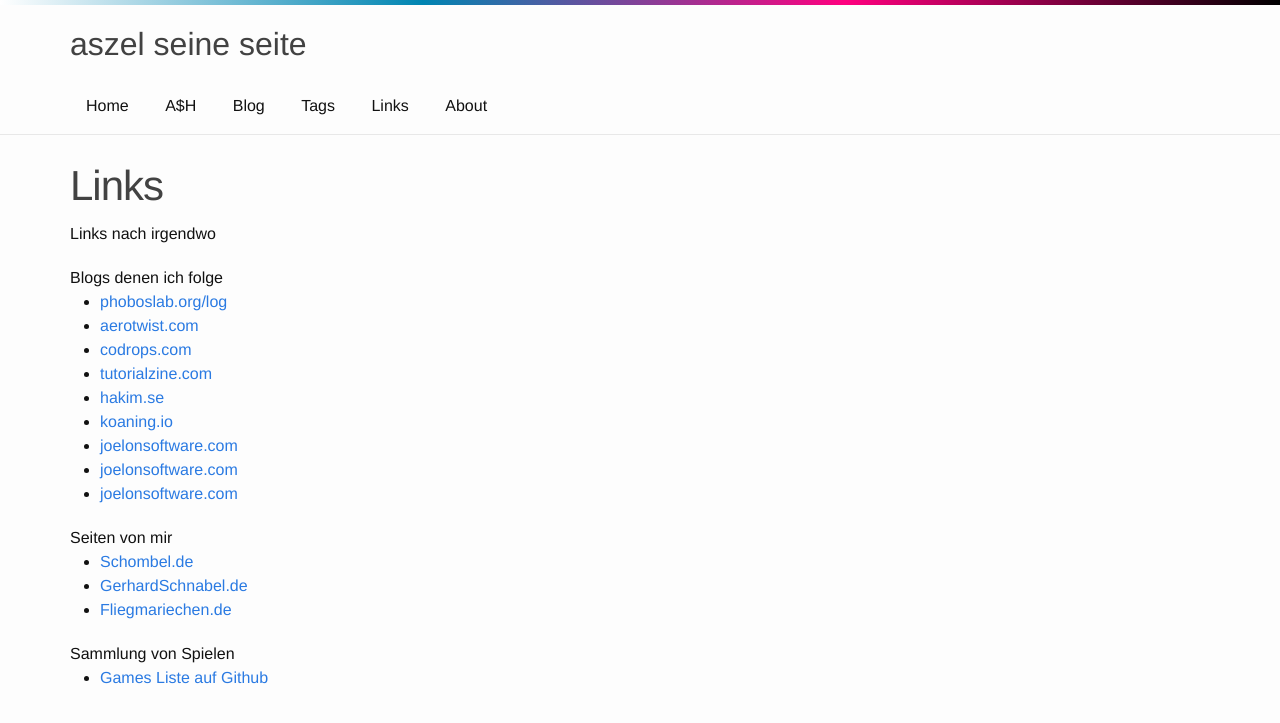
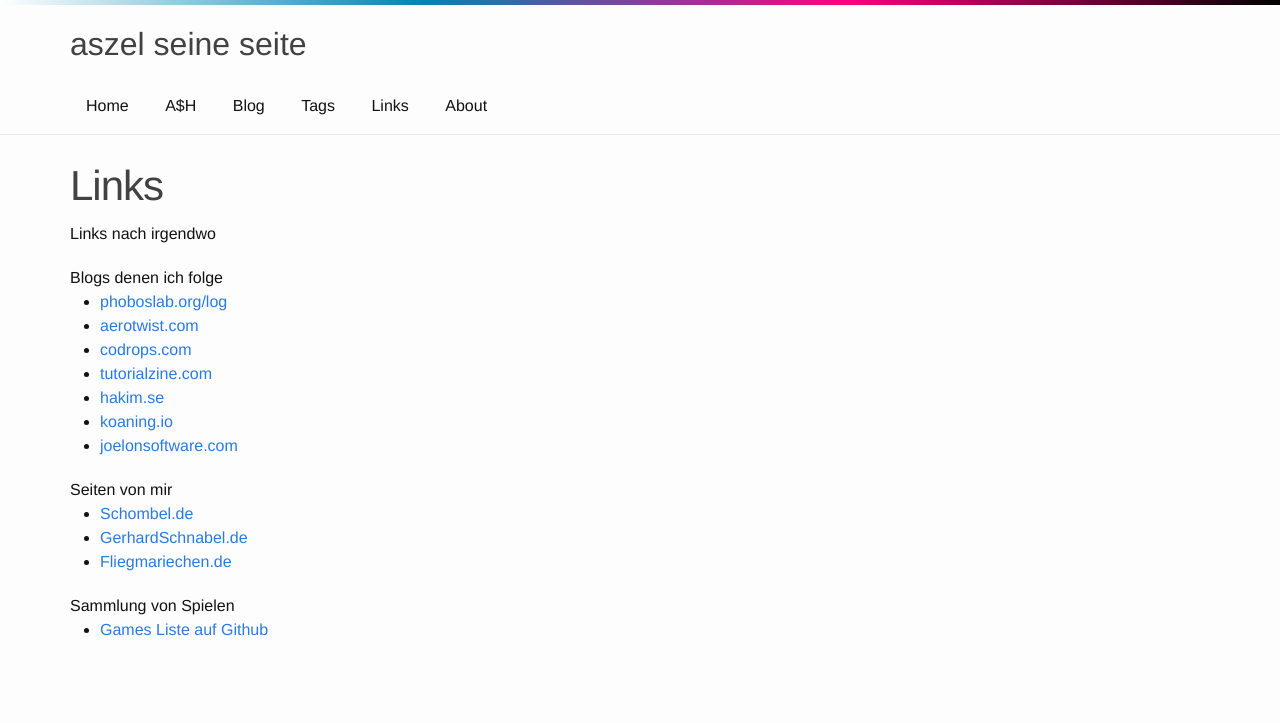
Before and after one commit to aszel/aszel.github.io, a Jekyll site: the page built from links/index.md, in a window 1280 px wide. Shown: the top 723 px of the page. Built offline with Jekyll 4.4.1, drawn with Linux system fonts in a browser that asks for light colours.

Commit message:
Update index.md

```diff
--- a/links/index.md
+++ b/links/index.md
@@ -19,8 +19,6 @@ Blogs denen ich folge
 <li><a href="http://hakim.se/" target="_blank">hakim.se</a></li>
 <li><a href="http://koaning.io/" target="_blank">koaning.io</a></li>
 <li><a href="http://www.joelonsoftware.com/" target="_blank">joelonsoftware.com</a></li>
-<li><a href="http://www.joelonsoftware.com/" target="_blank">joelonsoftware.com</a></li>
-<li><a href="http://www.joelonsoftware.com/" target="_blank">joelonsoftware.com</a></li>
 </ul>
 </div>
 
```
